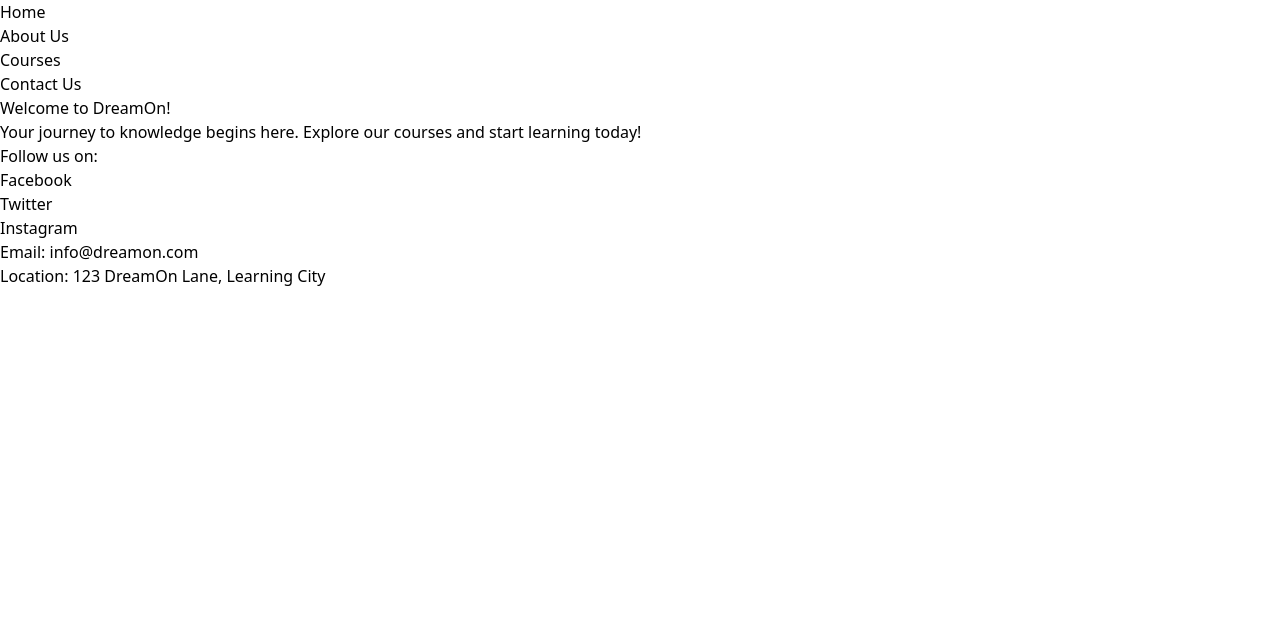
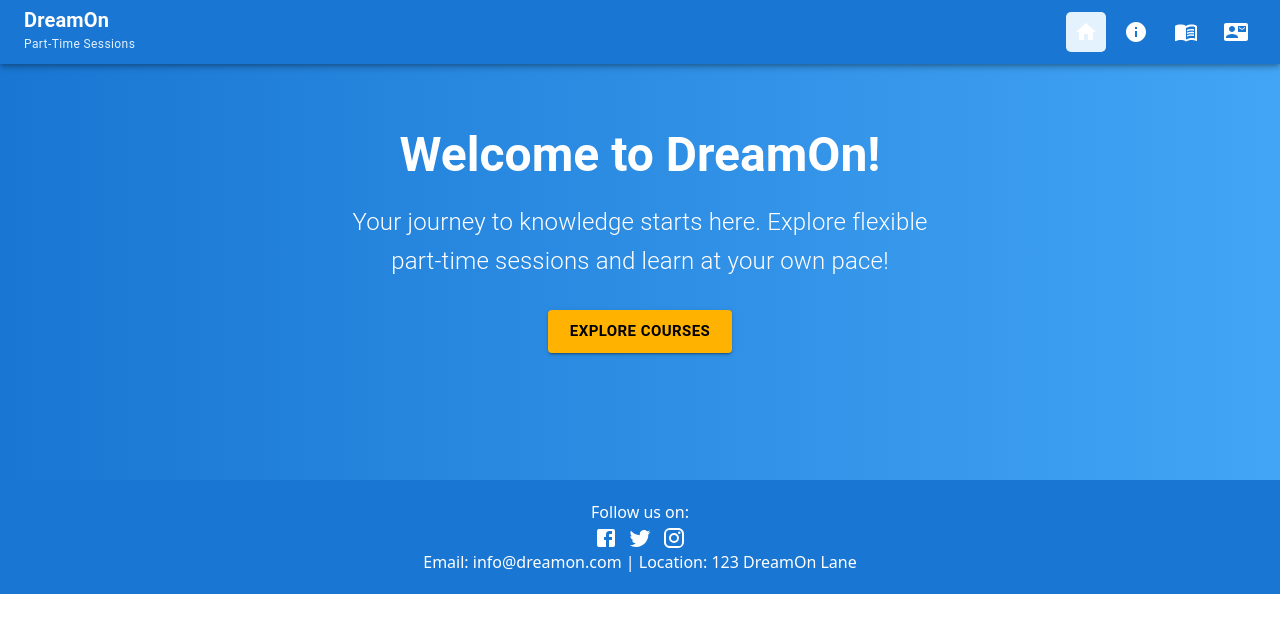
Before and after one commit to WilliamSato77/dreamon, a React (Create React App) app: page / in a window 1280 px wide. Shown: the top 632 px of the page. Built offline with nearby package versions, Linux system fonts and the light colour scheme.

Commit message:
created asset folder,modified code in the components by adding animations

```diff
--- a/package.json
+++ b/package.json
@@ -5,6 +5,7 @@
   "dependencies": {
     "@emotion/react": "^11.14.0",
     "@emotion/styled": "^11.14.0",
+    "@mui/icons-material": "^6.3.1",
     "@mui/material": "^6.3.1",
     "@mui/styled-engine-sc": "^6.3.1",
     "cra-template": "1.2.0",
--- a/src/App.css
+++ /dev/null
@@ -1,38 +0,0 @@
-.App {
-  text-align: center;
-}
-
-.App-logo {
-  height: 40vmin;
-  pointer-events: none;
-}
-
-@media (prefers-reduced-motion: no-preference) {
-  .App-logo {
-    animation: App-logo-spin infinite 20s linear;
-  }
-}
-
-.App-header {
-  background-color: #282c34;
-  min-height: 100vh;
-  display: flex;
-  flex-direction: column;
-  align-items: center;
-  justify-content: center;
-  font-size: calc(10px + 2vmin);
-  color: white;
-}
-
-.App-link {
-  color: #61dafb;
-}
-
-@keyframes App-logo-spin {
-  from {
-    transform: rotate(0deg);
-  }
-  to {
-    transform: rotate(360deg);
-  }
-}
--- a/src/components/about/about.js
+++ b/src/components/about/about.js
@@ -1,10 +1,15 @@
+import React from 'react';
+
 function About() {
-    return (
-      <div>
-        <h1>About Us</h1>
-        <p>DreamOn is a platform dedicated to providing flexible part-time lessons for professionals and learners worldwide.</p>
-      </div>
-    );
-  }
+  return (
+    <div style={{ padding: '30px' }}>
+      <h1>About DreamOn</h1>
+      <p>
+        DreamOn is your trusted platform for professional and part-time courses in various
+        disciplines. We aim to make education accessible and flexible for everyone.
+      </p>
+    </div>
+  );
+}
 
-  export default About;
+export default About;
--- a/src/components/contact/contact.js
+++ b/src/components/contact/contact.js
@@ -1,24 +1,35 @@
+import React from 'react';
+import TextField from '@mui/material/TextField';
+import Button from '@mui/material/Button';
+
 function Contact() {
   return (
-      <div>
+    <div style={{ padding: '30px', textAlign: 'center' }}>
       <h1>Contact Us</h1>
-        <form>
-          <label>
-            Name:
-            <input type="text" name="name" required />
-          </label>
-          <br />
-          <label>
-            Email:
-            <input type="email" name="email" required />
-          </label>
-          <br />
-          <label>
-            Message:
-            <textarea name="message" required></textarea>
-          </label>
-          <br />
-          <button type="submit">Submit</button>
+      <form style={{ display: 'inline-block', textAlign: 'left' }}>
+        <TextField
+          fullWidth
+          label="Name"
+          variant="outlined"
+          margin="normal"
+        />
+        <TextField
+          fullWidth
+          label="Email"
+          variant="outlined"
+          margin="normal"
+        />
+        <TextField
+          fullWidth
+          label="Message"
+          multiline
+          rows={4}
+          variant="outlined"
+          margin="normal"
+        />
+        <Button variant="contained" color="primary" style={{ marginTop: '20px' }}>
+          Submit
+        </Button>
       </form>
     </div>
   );
--- a/src/components/courses/courses.js
+++ b/src/components/courses/courses.js
@@ -1,3 +1,10 @@
+import React from 'react';
+import Card from '@mui/material/Card';
+import CardContent from '@mui/material/CardContent';
+import CardActions from '@mui/material/CardActions';
+import Button from '@mui/material/Button';
+import Typography from '@mui/material/Typography';
+
 function Courses() {
   const courseList = [
     { title: 'Community Development', description: 'Learn how to build stronger communities.' },
@@ -6,16 +13,22 @@ function Courses() {
   ];
 
   return (
-      <div>
-        <h1>Our Courses</h1>
-        <div style={{ display: 'flex', gap: '10px' }}>
+    <div style={{ display: 'flex', justifyContent: 'center', gap: '20px', padding: '20px' }}>
       {courseList.map((course, index) => (
-            <div key={index} style={{ border: '1px solid #ddd', padding: '10px', borderRadius: '5px' }}>
-              <h3>{course.title}</h3>
-              <p>{course.description}</p>
-            </div>
+        <Card key={index} style={{ width: '300px', textAlign: 'center' }}>
+          <CardContent>
+            <Typography variant="h5">{course.title}</Typography>
+            <Typography variant="body2" color="text.secondary">
+              {course.description}
+            </Typography>
+          </CardContent>
+          <CardActions>
+            <Button size="small" color="primary">
+              Learn More
+            </Button>
+          </CardActions>
+        </Card>
       ))}
-        </div>
     </div>
   );
 }
--- a/src/components/footer/footer.js
+++ b/src/components/footer/footer.js
@@ -1,14 +1,22 @@
+import React from 'react';
+import { Facebook, Twitter, Instagram } from '@mui/icons-material';
+
 function Footer() {
   return (
-    <footer>
+    <footer style={{ backgroundColor: '#1976d2', color: 'white', padding: '20px', textAlign: 'center' }}>
       <p>Follow us on:</p>
-      <ul>
-        <li><a href="https://facebook.com" target="_blank" rel="noreferrer">Facebook</a></li>
-        <li><a href="https://twitter.com" target="_blank" rel="noreferrer">Twitter</a></li>
-        <li><a href="https://instagram.com" target="_blank" rel="noreferrer">Instagram</a></li>
-      </ul>
-      <p>Email: info@dreamon.com</p>
-      <p>Location: 123 DreamOn Lane, Learning City</p>
+      <div style={{ display: 'flex', justifyContent: 'center', gap: '10px' }}>
+        <a href="https://facebook.com" target="_blank" rel="noreferrer">
+          <Facebook style={{ color: 'white' }} />
+        </a>
+        <a href="https://twitter.com" target="_blank" rel="noreferrer">
+          <Twitter style={{ color: 'white' }} />
+        </a>
+        <a href="https://instagram.com" target="_blank" rel="noreferrer">
+          <Instagram style={{ color: 'white' }} />
+        </a>
+      </div>
+      <p>Email: info@dreamon.com | Location: 123 DreamOn Lane</p>
     </footer>
   );
 }
--- a/src/components/home/home.js
+++ b/src/components/home/home.js
@@ -1,10 +1,65 @@
+import React from "react";
+import { Button, Typography, Box } from "@mui/material";
+
 function Home() {
-    return (
-      <div>
-        <h1>Welcome to DreamOn!</h1>
-        <p>Your journey to knowledge begins here. Explore our courses and start learning today!</p>
-      </div>
-    );
-  }
+  return (
+    <Box
+      sx={{
+        textAlign: "center",
+        padding: { xs: "40px 20px", md: "80px 40px" },
+        background: "linear-gradient(to right, #1976d2, #42a5f5)",
+        color: "#fff",
+        minHeight: "60vh",
+        display: "flex",
+        flexDirection: "column",
+        justifyContent: "center",
+        alignItems: "center",
+        animation: "fade-in 1s ease-in-out",
+      }}
+    >
+      {/* Hero Title */}
+      <Typography
+        variant="h3"
+        sx={{
+          fontWeight: "bold",
+          marginBottom: "20px",
+          fontSize: { xs: "2rem", md: "3rem" },
+          animation: "slide-in 1s ease-in-out",
+        }}
+      >
+        Welcome to DreamOn!
+      </Typography>
 
-  export default Home;
+      {/* Hero Subtitle */}
+      <Typography
+        variant="h6"
+        sx={{
+          fontWeight: "300",
+          marginBottom: "30px",
+          maxWidth: "600px",
+          fontSize: { xs: "1rem", md: "1.5rem" },
+        }}
+      >
+        Your journey to knowledge starts here. Explore flexible part-time sessions and learn at your own pace!
+      </Typography>
+
+      {/* Call-to-Action Button */}
+      <Button
+        variant="contained"
+        size="large"
+        sx={{
+          backgroundColor: "#ffb300",
+          color: "#000",
+          fontWeight: "bold",
+          "&:hover": { backgroundColor: "#ffa000" },
+          animation: "bounce-in 1.2s ease",
+        }}
+        href="/courses"
+      >
+        Explore Courses
+      </Button>
+    </Box>
+  );
+}
+
+export default Home;
--- a/src/components/navigation/nav.js
+++ b/src/components/navigation/nav.js
@@ -1,15 +1,149 @@
-import { Link } from 'react-router-dom';
+import React, { useState } from "react";
+import { Link, useLocation } from "react-router-dom";
+import {
+  AppBar,
+  Toolbar,
+  Typography,
+  IconButton,
+  Drawer,
+  List,
+  ListItem,
+  ListItemIcon,
+  ListItemText,
+  Tooltip,
+  Box,
+  Slide,
+} from "@mui/material";
+import MenuIcon from "@mui/icons-material/Menu";
+import HomeIcon from "@mui/icons-material/Home";
+import InfoIcon from "@mui/icons-material/Info";
+import MenuBookIcon from "@mui/icons-material/MenuBook";
+import ContactMailIcon from "@mui/icons-material/ContactMail";
+
+const navItems = [
+  { label: "Home", icon: <HomeIcon />, path: "/" },
+  { label: "About Us", icon: <InfoIcon />, path: "/about" },
+  { label: "Courses", icon: <MenuBookIcon />, path: "/courses" },
+  { label: "Contact Us", icon: <ContactMailIcon />, path: "/contact" },
+];
 
 function Nav() {
+  const [drawerOpen, setDrawerOpen] = useState(false);
+  const [showBar, setShowBar] = useState(true);
+  const location = useLocation();
+
+  const toggleDrawer = (open) => {
+    setDrawerOpen(open);
+  };
+
+  const isActive = (path) => location.pathname === path;
+
+  // Hide AppBar on scroll down, show on scroll up
+  React.useEffect(() => {
+    let lastScrollY = window.scrollY;
+    const handleScroll = () => {
+      if (window.scrollY > lastScrollY) {
+        setShowBar(false); // Scrolling down
+      } else {
+        setShowBar(true); // Scrolling up
+      }
+      lastScrollY = window.scrollY;
+    };
+    window.addEventListener("scroll", handleScroll);
+    return () => window.removeEventListener("scroll", handleScroll);
+  }, []);
+
+  const drawerContent = (
+    <List>
+      {navItems.map((item, index) => (
+        <ListItem
+          button
+          key={index}
+          component={Link}
+          to={item.path}
+          onClick={() => toggleDrawer(false)}
+          sx={{
+            backgroundColor: isActive(item.path) ? "#e3f2fd" : "transparent",
+            color: isActive(item.path) ? "#1976d2" : "inherit",
+          }}
+        >
+          <ListItemIcon
+            sx={{
+              color: isActive(item.path) ? "#1976d2" : "inherit",
+            }}
+          >
+            {item.icon}
+          </ListItemIcon>
+          <ListItemText primary={item.label} />
+        </ListItem>
+      ))}
+    </List>
+  );
+
   return (
-    <nav>
-      <ul>
-        <li><Link to="/">Home</Link></li>
-        <li><Link to="/about">About Us</Link></li>
-        <li><Link to="/courses">Courses</Link></li>
-        <li><Link to="/contact">Contact Us</Link></li>
-      </ul>
-    </nav>
+    <Slide in={showBar} direction="down" timeout={500}>
+      <AppBar position="fixed" sx={{ backgroundColor: "#1976d2", transition: "all 0.3s ease-in-out" }}>
+        <Toolbar>
+          {/* Title Section */}
+          <Box sx={{ flexGrow: 1 }}>
+            <Typography variant="h6" sx={{ fontWeight: "bold", lineHeight: 1 }}>
+              DreamOn
+            </Typography>
+            <Typography variant="caption" sx={{ color: "#e3f2fd" }}>
+              Part-Time Sessions
+            </Typography>
+          </Box>
+
+          {/* Hamburger Menu for Mobile */}
+          <IconButton
+            color="inherit"
+            edge="start"
+            onClick={() => toggleDrawer(true)}
+            sx={{ display: { xs: "block", md: "none" } }}
+          >
+            <MenuIcon />
+          </IconButton>
+
+          {/* Drawer for Mobile Navigation */}
+          <Drawer
+            anchor="left"
+            open={drawerOpen}
+            onClose={() => toggleDrawer(false)}
+            transitionDuration={300}
+            sx={{
+              ".MuiDrawer-paper": {
+                animation: "fade-in 0.5s ease",
+              },
+            }}
+          >
+            {drawerContent}
+          </Drawer>
+
+          {/* Desktop Links */}
+          <Box sx={{ display: { xs: "none", md: "flex" }, gap: "10px", alignItems: "center", position: "relative" }}>
+            {navItems.map((item, index) => (
+              <Tooltip title={item.label} arrow key={index}>
+                <IconButton
+                  color="inherit"
+                  component={Link}
+                  to={item.path}
+                  sx={{
+                    backgroundColor: isActive(item.path) ? "#e3f2fd" : "transparent",
+                    borderRadius: "5px",
+                    transition: "transform 0.2s ease",
+                    "&:hover": {
+                      transform: "scale(1.1)",
+                    },
+                  }}
+                >
+                  {item.icon}
+                </IconButton>
+              </Tooltip>
+            ))}
+          </Box>
+        </Toolbar>
+      </AppBar>
+    </Slide>
   );
 }
 
```
Also changed, not shown: 1 other file (tests, documents, lock files or other folders). Lines whose indentation alone changed are shown as unchanged.
